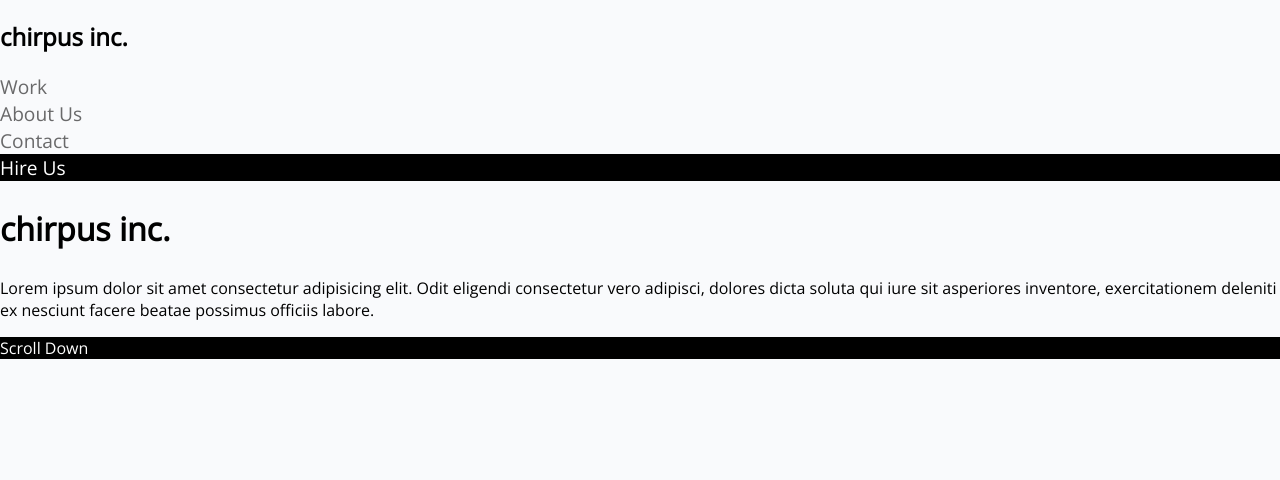
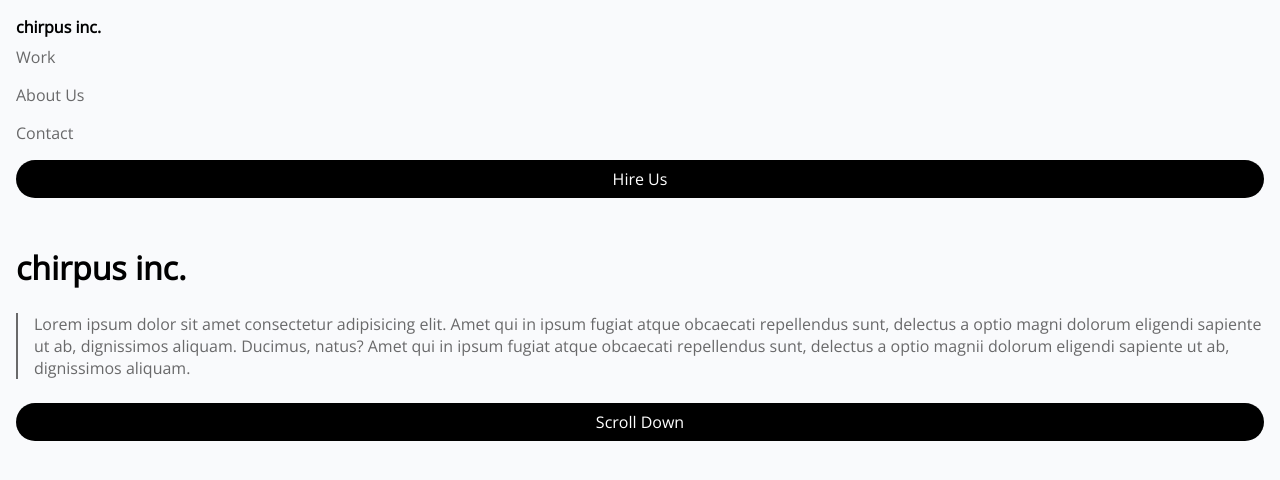
Before and after one commit to nunezrio/lab1, a plain HTML site: page index.html in a window 1280 px wide. Drawn offline with nearby package versions, Linux system fonts and the light colour scheme.

Commit message:
simplified html added final styling

```diff
--- a/index.html
+++ b/index.html
@@ -10,23 +10,23 @@
   <body>
     <header>
       <div class="container">
-        <section class="site-title">
+        <section class="logo">
           <h1>chirpus inc.</h1>
         </section>
 
-        <nav class="navigation">
-          <ul class="nav-list">
-            <li class="nav-list-item">
-              <a class="nav-link" href="#">Work</a>
+        <nav>
+          <ul class="menu">
+            <li class="item">
+              <a href="#">Work</a>
             </li>
-            <li class="nav-list-item">
-              <a class="nav-link" href="#">About Us</a>
+            <li class="item">
+              <a href="#">About Us</a>
             </li>
-            <li class="nav-list-item">
-              <a class="nav-link" href="#">Contact</a>
+            <li class="item">
+              <a href="#">Contact</a>
             </li>
-            <li class="nav-list-item">
-              <a class="nav-link btn" href="#">Hire Us</a>
+            <li class="item">
+              <a class="hire primary button" href="#">Hire Us</a>
             </li>
           </ul>
         </nav>
@@ -34,17 +34,18 @@
     </header>
 
     <main>
-      <div class="container cta-container"></div>
+      <div class="container"></div>
       <section class="main-title">
-        <h2 class="cta-title">chirpus inc.</h2>
-        <p class="subtitle">
-          Lorem ipsum dolor sit amet consectetur adipisicing elit. Odit eligendi
-          consectetur vero adipisci, dolores dicta soluta qui iure sit
-          asperiores inventore, exercitationem deleniti ex nesciunt facere
-          beatae possimus officiis labore.
+        <h2>chirpus inc.</h2>
+        <p>
+          Lorem ipsum dolor sit amet consectetur adipisicing elit. Amet qui in
+          ipsum fugiat atque obcaecati repellendus sunt, delectus a optio magni
+          dolorum eligendi sapiente ut ab, dignissimos aliquam. Ducimus, natus?
+          Amet qui in ipsum fugiat atque obcaecati repellendus sunt, delectus a
+          optio magnii dolorum eligendi sapiente ut ab, dignissimos aliquam.
         </p>
         <div class="scroll">
-          <a class="cta-link btn" href="#">Scroll Down</a>
+          <a class="primary button" href="#">Scroll Down</a>
         </div>
       </section>
     </main>
--- a/style.css
+++ b/style.css
@@ -13,34 +13,65 @@ edges as shown).
 12. Lorem, ipsum paragraph has the gray (#69696a) vertical bar on left. */
 
 @import url('https://fonts.googleapis.com/css?family=Open+Sans&display=swap');
+* {
+  box-sizing: border-box;
+  padding: 0;
+  margin: 0;
+}
+
 body {
   background-color: #f9fafc;
-  font-family: 'Open Sans', sans-serif;
-  margin: 0 auto;
-  font-size: 1 em;
+  font-family: 'Open Sans';
+  /* border: 1px solid magenta; */
+  font-size: 16px;
+  margin: 16px;
+}
+
+h1 {
+  font-size: 16px;
+}
+
+ul {
+  list-style-type: none;
+}
+
+li {
+  margin: 8px 0px;
+}
+
+a {
+  color: #69696a;
+  text-decoration: none;
+}
+
+a:visited {
+  color: #69696a;
+}
+
+.primary.button {
+  color: #fff;
+  background-color: #000;
+  border-radius: 48px;
+  width: 100;
+  display: block;
+  text-align: center;
+  padding: 8px 0px;
 }
 
 h2 {
-  font-size: 2em;
+  font-size: 32px;
+  padding-top: 40px;
 }
 
-a {
-  text-decoration: none;
+p {
+  color: #69696a;
+  border-left: 2px solid #69696a;
+  margin: 24px 0px;
+  padding-left: 16px;
 }
 
-.nav-list {
-  list-style-type: none;
-  font-size: 1.2em;
-  padding: 0;
+.menu {
+  display: flex;
+  flex-flow: column wrap;
+  justify-content: space-between;
 }
-
-.nav-list a {
-  color: #69696a;
-}
-
-a.btn {
-  color: #fff;
-  background-color: #000;
-  display: flex;
-  align-content: center;
-}
```
